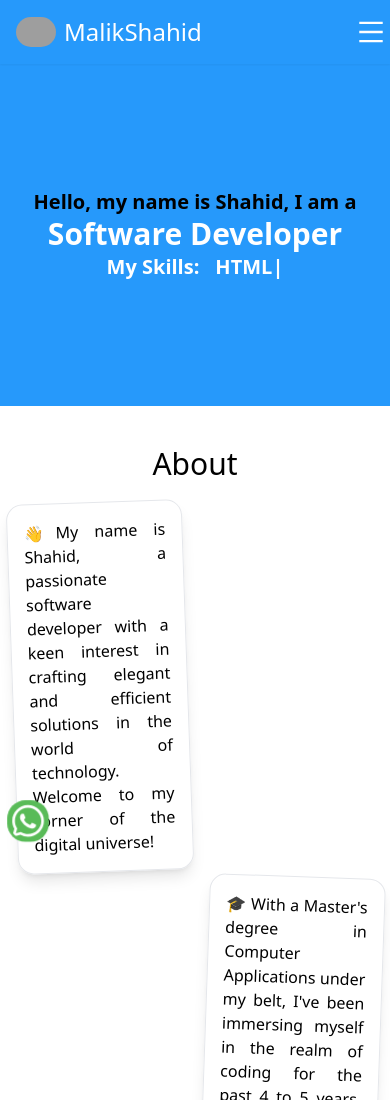
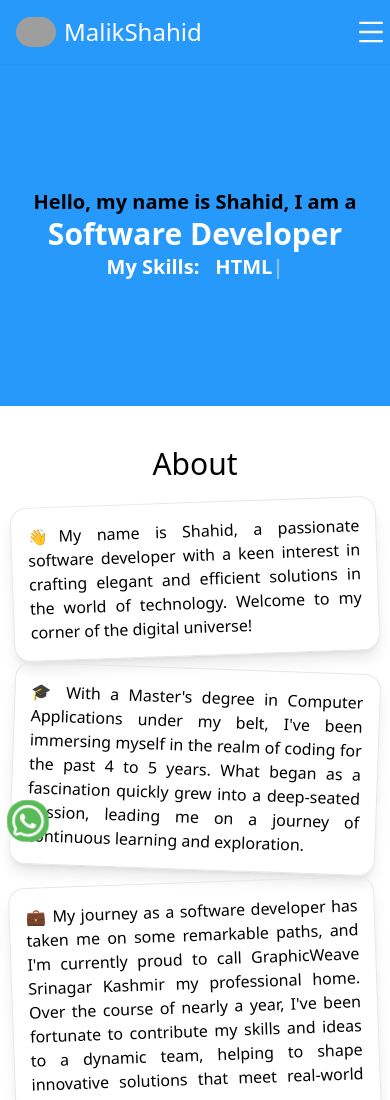
Before and after one commit to SShahid97/portfolio, a React (Create React App) app: page / in a window 390 px wide. Shown: the top 1100 px of the page. Built offline with nearby package versions, Linux system fonts and the light colour scheme; grey boxes are pictures that could not be loaded.

Commit message:
chore: fix ui of about section for mobile devices

```diff
--- a/src/components/About.jsx
+++ b/src/components/About.jsx
@@ -8,13 +8,16 @@ const About = ({about}) => {
       >
         About
       </div>
-      <div className="flex flex-col max-w-[1000px] md:mx-auto mx-3 gap-1 text-justify">
+      <div className="flex flex-col max-w-[1000px] md:mx-auto mx-3 gap-15 md:gap-1 text-justify">
         {about && about.map((paragraph)=>{
             return (
               <div
                 key={paragraph.order}
                 className="
-                  w-[48%]
+                  w-auto
+                  md:w-[48%]
+                  mb-3
+                  md:mb-0
                   rounded-2xl
                   p-4
                   border-gray-200
@@ -24,7 +27,8 @@ const About = ({about}) => {
                   even:rotate-2
                   odd:-rotate-2
                   hover:rotate-0
-                  hover:scale-110
+                  hover:scale-105
+                  md:hover:scale-110
                   duration-500
                   "
               >
```
